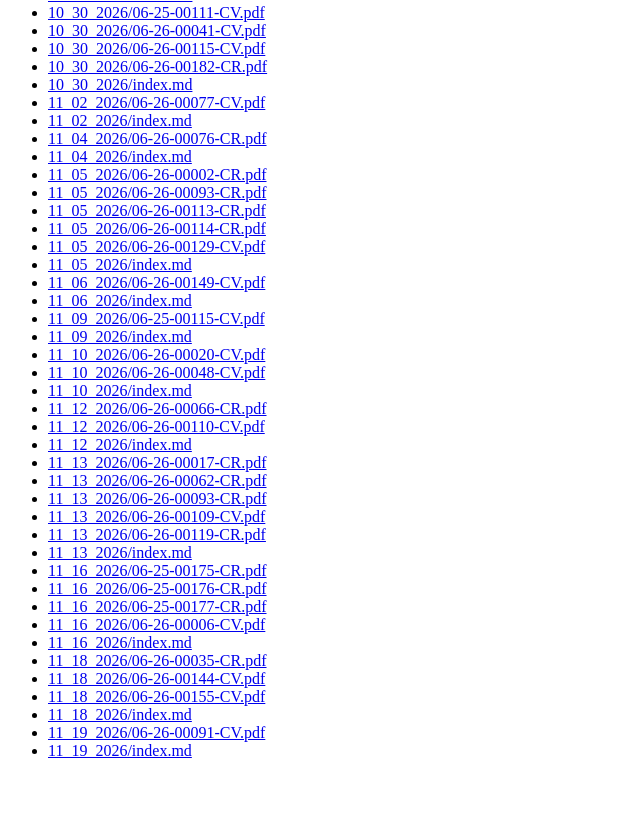
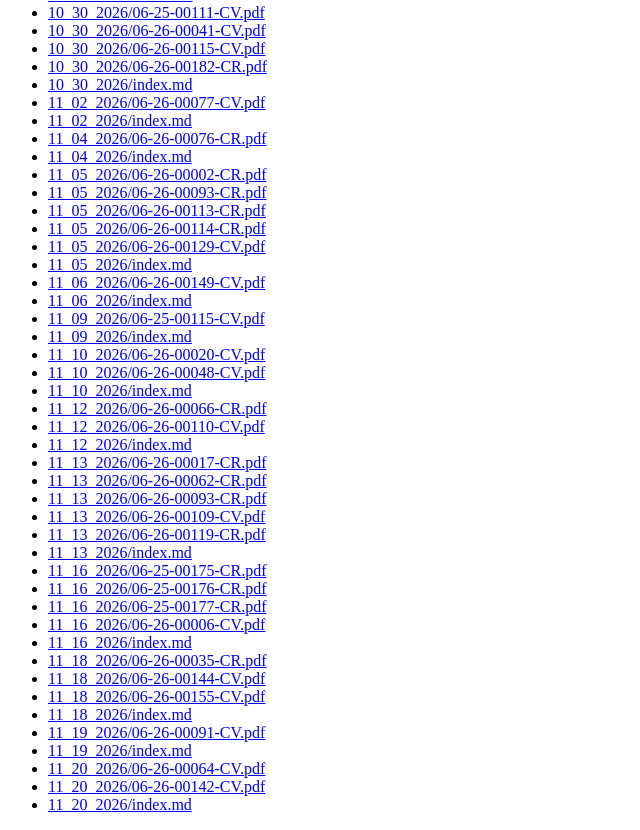
Before and after one commit to robertvw64/sixth-court-opinions, a plain HTML site: page index.html in a window 1280 px wide. Shown: the part 656-1486 px from the top of the page, without its empty margins (0-640 px from the left). Before the commit the page ends 1432 px from the top, so only its background shows below. Drawn offline with Linux system fonts and the light colour scheme.

Commit message:
Automated update: Court files and browser index

```diff
--- a/index.html
+++ b/index.html
@@ -75,4 +75,7 @@
 <li><a href="opinions/11_18_2026/index.md">11_18_2026/index.md</a></li>
 <li><a href="opinions/11_19_2026/06-26-00091-CV.pdf">11_19_2026/06-26-00091-CV.pdf</a></li>
 <li><a href="opinions/11_19_2026/index.md">11_19_2026/index.md</a></li>
+<li><a href="opinions/11_20_2026/06-26-00064-CV.pdf">11_20_2026/06-26-00064-CV.pdf</a></li>
+<li><a href="opinions/11_20_2026/06-26-00142-CV.pdf">11_20_2026/06-26-00142-CV.pdf</a></li>
+<li><a href="opinions/11_20_2026/index.md">11_20_2026/index.md</a></li>
 </ul></body></html>
```
Also changed, not shown: 3 other files.
